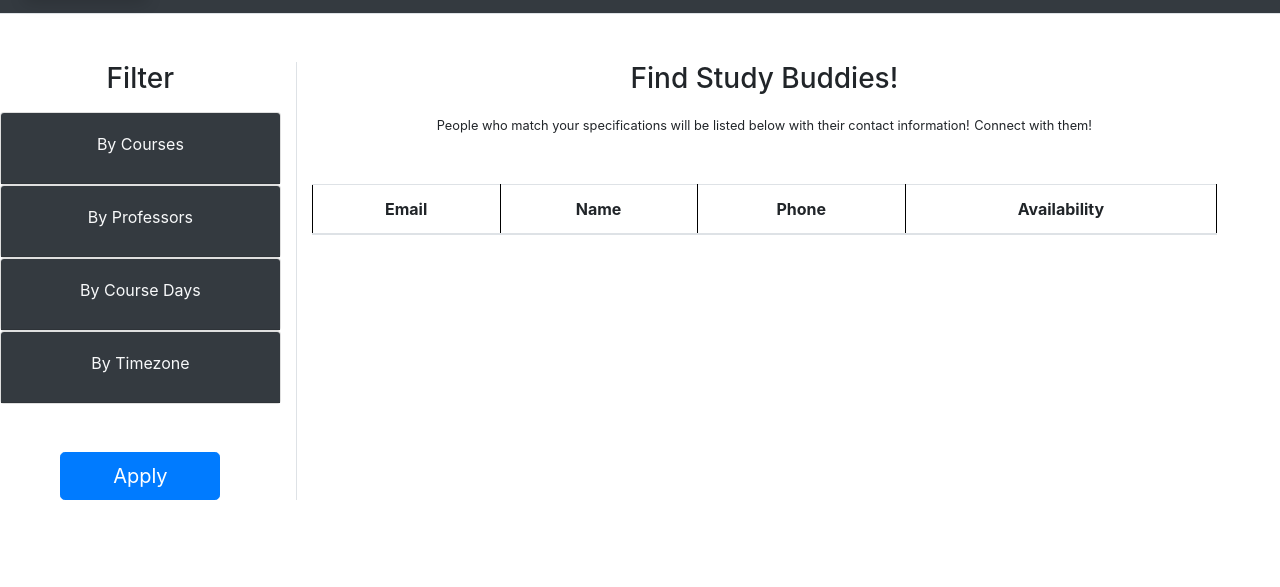
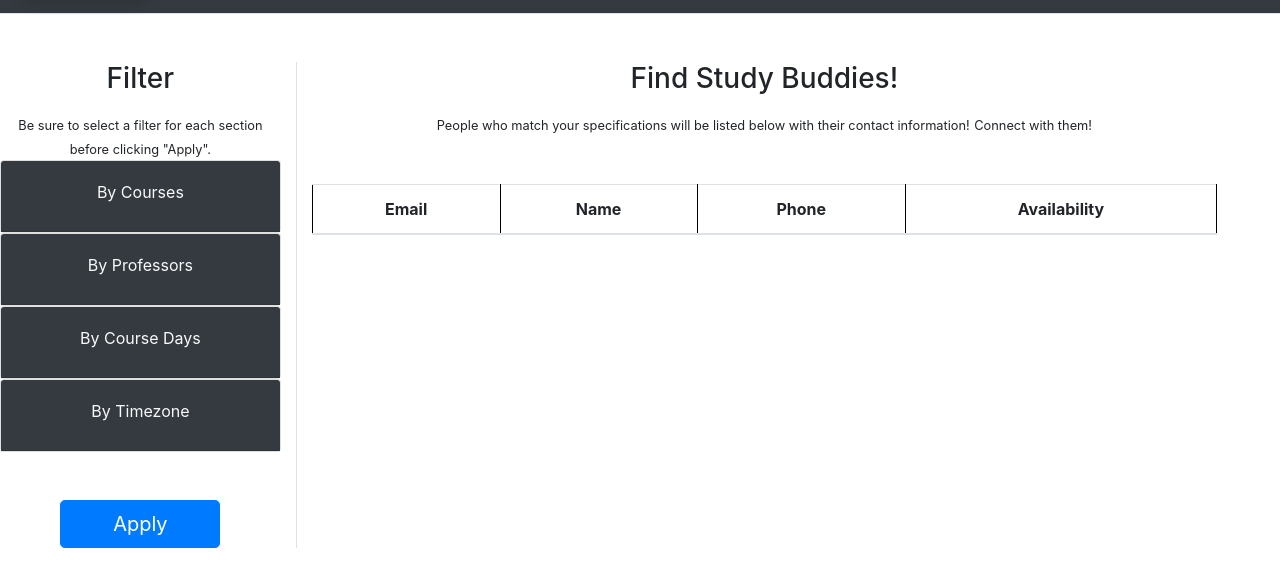
Before and after one commit to jtanniru/cs326-final-xi, a website: page client/search.html in a window 1280 px wide. Shown: the part 59-646 px from the top of the page. Drawn offline with nearby package versions, Linux system fonts and the light colour scheme; no server answers.

Commit message:
Update search.html

```diff
--- a/client/search.html
+++ b/client/search.html
@@ -30,6 +30,7 @@
         <div class="row mt-5 mb-5 mr-5">
             <div class="col-3 border-right">
                 <h3 class="mb-3">Filter</h3>
+                <small>Be sure to select a filter for each section before clicking "Apply".</small>
                 <div id="accordion">
                     <div class="card">
                         <div class="card-header bg-dark" id="courseNameFilter">
```
